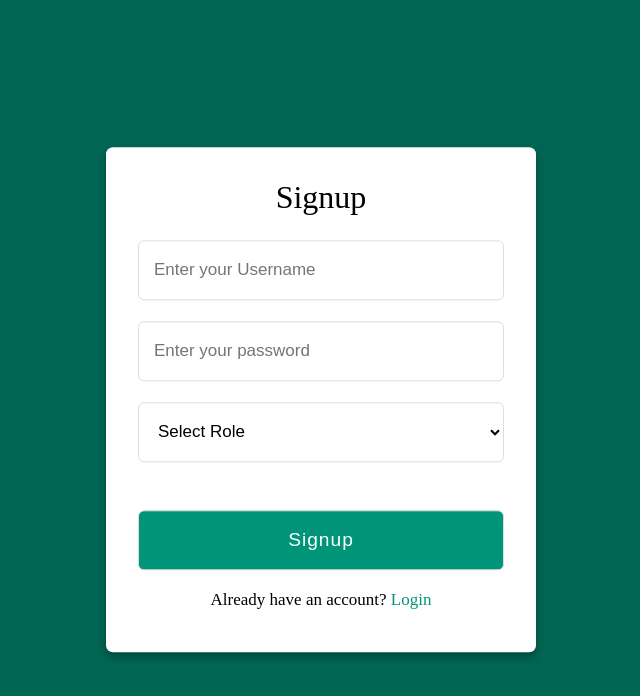
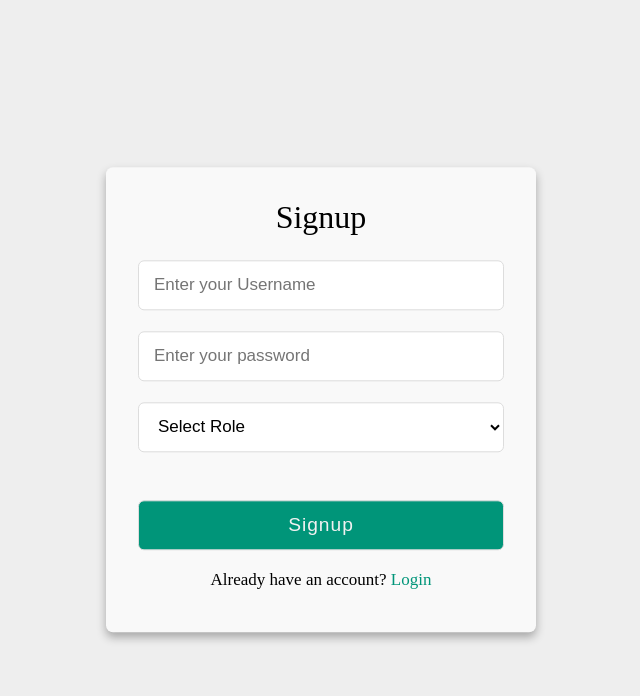
Before and after one commit to Vamcsai/ecommerce-app, a React app in the folder ecommerce-app/: page /login in a window 1280 px wide. Both pictures are taken after a click on the element "Signup". Shown: the whole page, without its empty margins (319-959 px from the left). Built offline with nearby package versions, Linux system fonts and the light colour scheme; no server answers.

Commit message:
UI changes for Login page

```diff
--- a/ecommerce-app/public/index.html
+++ b/ecommerce-app/public/index.html
@@ -2,7 +2,7 @@
 <html lang="en">
   <head>
     <meta charset="utf-8" />
-    <link rel="icon" href="%PUBLIC_URL%/favicon.ico" />
+    <link rel="icon" href="ecommerce-app/public/books.png" />
     <meta name="viewport" content="width=device-width, initial-scale=1" />
     <meta name="theme-color" content="#000000" />
     <meta
--- a/ecommerce-app/src/Components/Books.js
+++ b/ecommerce-app/src/Components/Books.js
@@ -9,6 +9,7 @@ export default function Books() {
     <div className="books-container">
       {booksExits ? (
         booksData.map((book) => {
+
           return (
             <div key={book["ID"]} className="books-body">
               <div className="book-content"></div>
--- a/ecommerce-app/src/Components/Login.js
+++ b/ecommerce-app/src/Components/Login.js
@@ -98,7 +98,7 @@ export default function Login() {
       <div className="form-container">
         <input type="checkbox" checked={ischecked} readOnly id="check" />
         <div className="login form">
-          <header>Login</header>
+          <header> <span> <img src="ecommerce-app/ecommerce-app/public/books.png"  width="300" height="60"></img></span></header>
           <form onSubmit={userLogin}>
             <input
               type="text"
@@ -137,7 +137,7 @@ export default function Login() {
               required
             />
             <input
-              type="text"
+              type="password"
               name="signuppassword"
               value={signUpData.signuppassword}
               onChange={signuphandleChange}
--- a/ecommerce-app/src/Components/Login.scss
+++ b/ecommerce-app/src/Components/Login.scss
@@ -1,7 +1,7 @@
 .form-outer-container {
   height: 100%;
   width: 100%;
-  background: #006653;
+  background: #eee;
   .form-container {
     position: absolute;
     top: 50%;
@@ -9,7 +9,7 @@
     transform: translate(-50%, -50%);
     max-width: 430px;
     width: 100%;
-    background: #fff;
+    background: #f9f9f9;
     border-radius: 7px;
     box-shadow: 0 5px 10px rgba(0, 0, 0, 0.3);
     .signup {
@@ -34,7 +34,7 @@
       }
       input,
       select {
-        height: 60px;
+        height: 50px;
         width: 100%;
         padding: 0 15px;
         font-size: 17px;
@@ -61,7 +61,7 @@
         text-decoration: underline;
       }
       input.button {
-        color: #fff;
+        color: #f1f1f1;
         background: #009579;
         font-size: 1.2rem;
         font-weight: 500;
@@ -71,7 +71,7 @@
         transition: 0.4s;
       }
       input.button:hover {
-        background: #006653;
+         box-shadow: rgba(0, 0, 0, 0.07) 0px 1px 1px, rgba(0, 0, 0, 0.07) 0px 2px 2px, rgba(0, 0, 0, 0.07) 0px 4px 4px, rgba(0, 0, 0, 0.07) 0px 8px 8px, rgba(0, 0, 0, 0.07) 0px 16px 16px;
       }
 
       .button-loader {
@@ -86,7 +86,7 @@
   }
 }
 .signup-result{
-  font-size: 22px;
+  font-size: 1.5rem;
   text-align: center;
   color: red;
   margin-top: 10px;
--- a/ecommerce-app/src/Components/ManageBooks.js
+++ b/ecommerce-app/src/Components/ManageBooks.js
@@ -14,6 +14,7 @@ export default function ManageBooks() {
       await axios
         .get("http://localhost:3001/api/getbooks")
         .then((res) => {
+          console.log(res)
           setbooksData(res.data.result);
         })
         .catch((err) => {
```
Also changed, not shown: ecommerce-app/public/books.png (added), ecommerce-app/public/login.svg (added), ecommerce-app/src/Resources/new-path.jpg (deleted), 2 other files.
